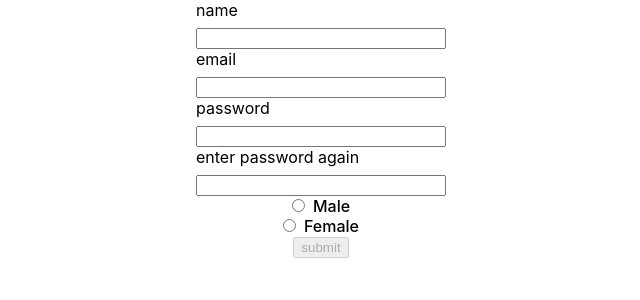
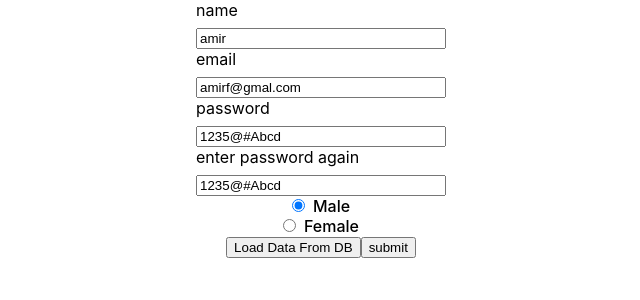
Before and after one commit to IsAmirMmd/React-Native, a React (Create React App) app in the folder formik/: page / in a window 1280 px wide. Shown: the top 300 px of the page, without its empty margins (319-959 px from the left). Built offline with nearby package versions, Linux system fonts and the light colour scheme; data requests are answered from the project's data file.

Commit message:
loading datas if we have user in db with id='?'

```diff
--- /dev/null
+++ b/formik/data/db.json
@@ -0,0 +1,12 @@
+{
+  "users": [
+    {
+      "id": 1,
+      "name": "amir",
+      "email": "amirf@gmal.com",
+      "password": "1235@#Abcd",
+      "RePassword": "1235@#Abcd",
+      "gender": "0"
+    }
+  ]
+}
--- a/formik/package.json
+++ b/formik/package.json
@@ -6,7 +6,9 @@
     "@testing-library/jest-dom": "^5.16.5",
     "@testing-library/react": "^13.4.0",
     "@testing-library/user-event": "^13.5.0",
+    "axios": "^1.4.0",
     "formik": "^2.4.2",
+    "json-server": "^0.17.3",
     "react": "^18.2.0",
     "react-dom": "^18.2.0",
     "react-scripts": "5.0.1",
--- a/formik/src/Components/SignUpForm.jsx
+++ b/formik/src/Components/SignUpForm.jsx
@@ -1,4 +1,6 @@
+import axios from "axios";
 import { useFormik } from "formik";
+import { useEffect, useState } from "react";
 import * as Yup from "yup";
 
 // 1. init values
@@ -43,9 +45,31 @@ const validationSchema = Yup.object({
   gender: Yup.string().required("Select gender"),
 });
 
+// 4. if we have the user id in db we can load its details and let him edit them
+const savedData = {
+  name: "amir",
+  email: "amirf@gmal.com",
+  password: "1235@#Abcd",
+  RePassword: "1235@#Abcd",
+  gender: "0",
+};
+
 const SignUpForm = () => {
+  const [savedDataDB, setSavedDataDB] = useState(null);
+
+  useEffect(() => {
+    // for ex we have data in db of user with id="1" ↓
+    axios
+      .get("http://localhost:3001/users/1")
+      .then((res) => {
+        setSavedDataDB(res.data);
+      })
+      .catch();
+  }, []);
+
   const formik = useFormik({
-    initialValues,
+    initialValues: savedDataDB || initialValues,
+    enableReinitialize: true,
     onSubmit,
     validationSchema,
     validateOnMount: true,
@@ -108,6 +132,9 @@ const SignUpForm = () => {
           />
           <label htmlFor="1">Female</label>
         </div>
+        <button onClick={() => setSavedDataDB(savedData)}>
+          Load Data From DB
+        </button>
         <button type="submit" disabled={!formik.isValid}>
           submit
         </button>
```
Also changed, not shown: 1 other file (tests, documents, lock files or other folders).
